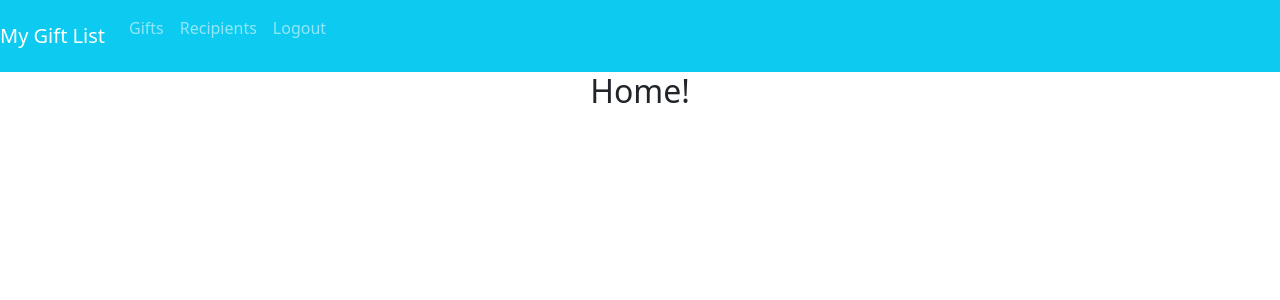
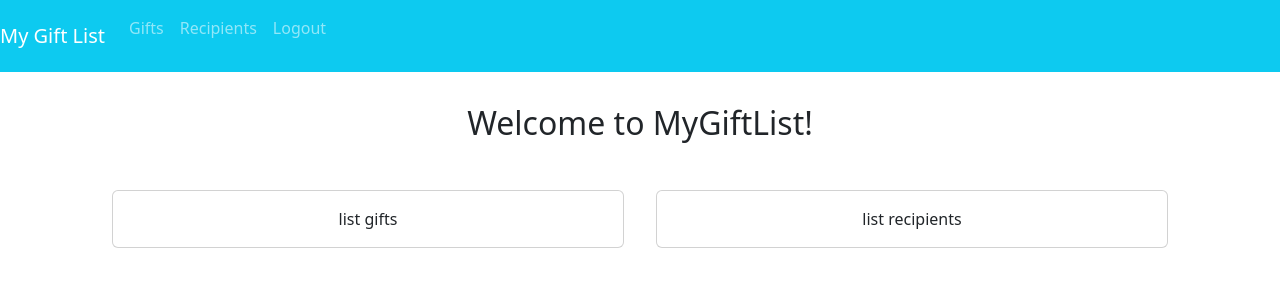
Before and after one commit to eo-lind/MyGiftList, a React (Create React App) app in the folder MyGiftList/client/: page / in a window 1280 px wide. Shown: the top 300 px of the page. Built offline with nearby package versions, Linux system fonts and the light colour scheme; no server answers; sample sign-in values are in the browser's storage.

Commit message:
styling changes

```diff
--- a/MyGiftList/client/src/components/Custom.css
+++ b/MyGiftList/client/src/components/Custom.css
@@ -2,3 +2,19 @@
   margin-left: 0.5em;
   margin-right: 0.5em;
 }
+
+.home-main-container, .card-container {
+  display: flex;
+  flex-flow: row wrap;
+  justify-content: center;
+}
+
+.home-card, .card-in-list {
+  width: 40%;
+  margin: 1em;
+}
+
+.page-header, .page-subhead {
+  margin-top: 1em;
+  margin-bottom: 1em;
+}
--- a/MyGiftList/client/src/components/Gift.js
+++ b/MyGiftList/client/src/components/Gift.js
@@ -55,7 +55,7 @@ const Gift = ({ gift }) => {
   }
 
   return (
-      <Card>
+      <Card className="card-in-list">
           <CardBody>
               <div className="gift-image-container">
                   <img
--- a/MyGiftList/client/src/components/GiftList.js
+++ b/MyGiftList/client/src/components/GiftList.js
@@ -17,12 +17,12 @@ const GiftList = () => {
 
     return (
         <div className="container">
+            <h2 className="page-header">All Gifts</h2>
             <div>
-            <Link to="/gifts/add">Add New Gift</Link>
+                <Link to="/gifts/add">Add New Gift</Link>
             </div>
             {/* ----------ALL GIFTS---------- */}
-            <div className="row justify-content-center">
-                <h4>All Gifts</h4>
+            <div className="card-container">
                 {gifts.map((gift) => (
                     <Gift gift={gift} key={gift.id} />
                 ))}
--- a/MyGiftList/client/src/components/Home.js
+++ b/MyGiftList/client/src/components/Home.js
@@ -1,6 +1,21 @@
+import { Card, CardBody, Button } from "reactstrap";
+import "./Custom.css"
+
+
 const Home = () => {
+
   return (
-    <h2>Home!</h2>
+      <>
+          <h2 className="page-header">Welcome to MyGiftList!</h2>
+          <div className="home-main-container">
+              <Card className="home-card">
+                  <CardBody>list gifts</CardBody>
+              </Card>
+              <Card className="home-card">
+                  <CardBody>list recipients</CardBody>
+              </Card>
+          </div>
+      </>
   )
 }
 
--- a/MyGiftList/client/src/components/Recipient.js
+++ b/MyGiftList/client/src/components/Recipient.js
@@ -5,7 +5,7 @@ import { Link } from "react-router-dom"
 // uses the recipient prop to populate the card with specified properties from the recipient object
 const Recipient = ({ recipient}) => {
   return (
-      <Card>
+      <Card className="card-in-list">
           <CardBody>
               <h5>{recipient.name}</h5>
               <p>
--- a/MyGiftList/client/src/components/RecipientDetails.js
+++ b/MyGiftList/client/src/components/RecipientDetails.js
@@ -26,22 +26,24 @@ const RecipientDetails = () => {
 
   return (
       <div className="container">
-          <div className="row justify-content-center">
-              <h4>{recipient.name}</h4>
+          <h2 className="page-header">{recipient.name}</h2>
           <p>
               <strong>Birthday:</strong> {recipient.birthday}
           </p>
           <hr />
-              <h5>Gifts for {recipient.name}</h5>
-          </div>
+          <h5 className="page-subhead">Gifts for {recipient.name}</h5>
+
+          <div className="card-container">
               {recipient.recipientGifts?.map((recipientGift) => (
-              <Card key={"recipientGift__" + recipientGift.id}>
+                  <Card key={"recipientGift__" + recipientGift.id} className="card-in-list">
                       <CardBody>
                           <div>
                               <div className="gift-image-container">
                                   <img
                                       src={recipientGift.gift.imageUrl}
-                                  alt={"image of " + recipientGift.gift.name}
+                                      alt={
+                                          "image of " + recipientGift.gift.name
+                                      }
                                       className="gift-image"
                                   />
                               </div>
@@ -61,12 +63,17 @@ const RecipientDetails = () => {
                                       Buy
                                   </a>
                               </p>
-                          <Link to={`/recipientgifts/${recipientGift.id}/edit`}>
+                              <Link
+                                  to={`/recipientgifts/${recipientGift.id}/edit`}
+                              >
                                   <Button className="row-button">Edit</Button>
                               </Link>
                               <Button
-                              className="row-button" onClick={() =>
-                                  handleDeleteRecipientGift(recipientGift.id)
+                                  className="row-button"
+                                  onClick={() =>
+                                      handleDeleteRecipientGift(
+                                          recipientGift.id
+                                      )
                                   }
                               >
                                   Remove
@@ -76,6 +83,7 @@ const RecipientDetails = () => {
                   </Card>
               ))}
           </div>
+      </div>
   )
 }
 
--- a/MyGiftList/client/src/components/RecipientList.js
+++ b/MyGiftList/client/src/components/RecipientList.js
@@ -17,12 +17,12 @@ const RecipientList = () => {
 
   return (
       <div className="container">
+          <h2 className="page-header">All Recipients</h2>
           <div>
               <Link to="/recipients/add">Add New Recipient</Link>
           </div>
           {/* ----------ALL RECIPIENTS---------- */}
-      <div className="row justify-content-center">
-        <h4>All Recipients</h4>
+          <div className="card-container">
               {recipients.map((recipient) => (
                   <Recipient recipient={recipient} key={recipient.id} />
               ))}
```
Lines whose indentation alone changed are shown as unchanged.
